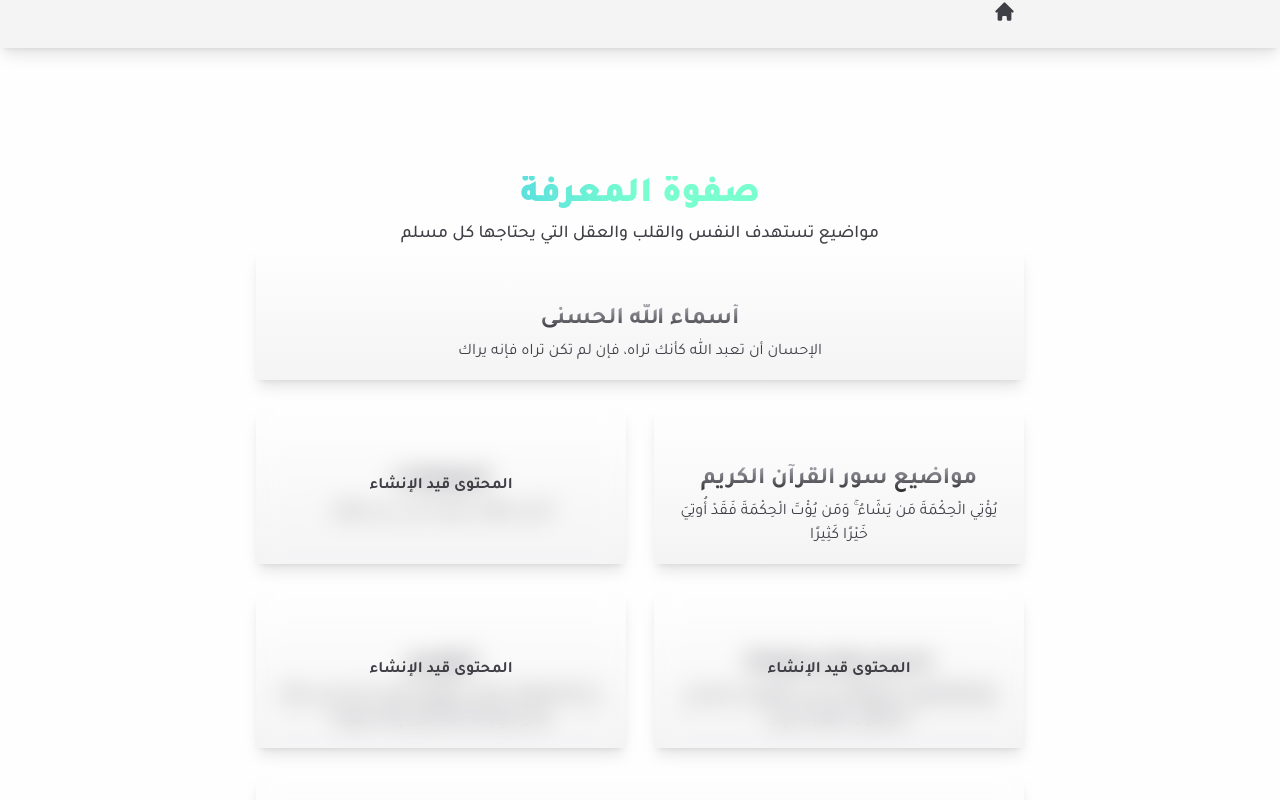
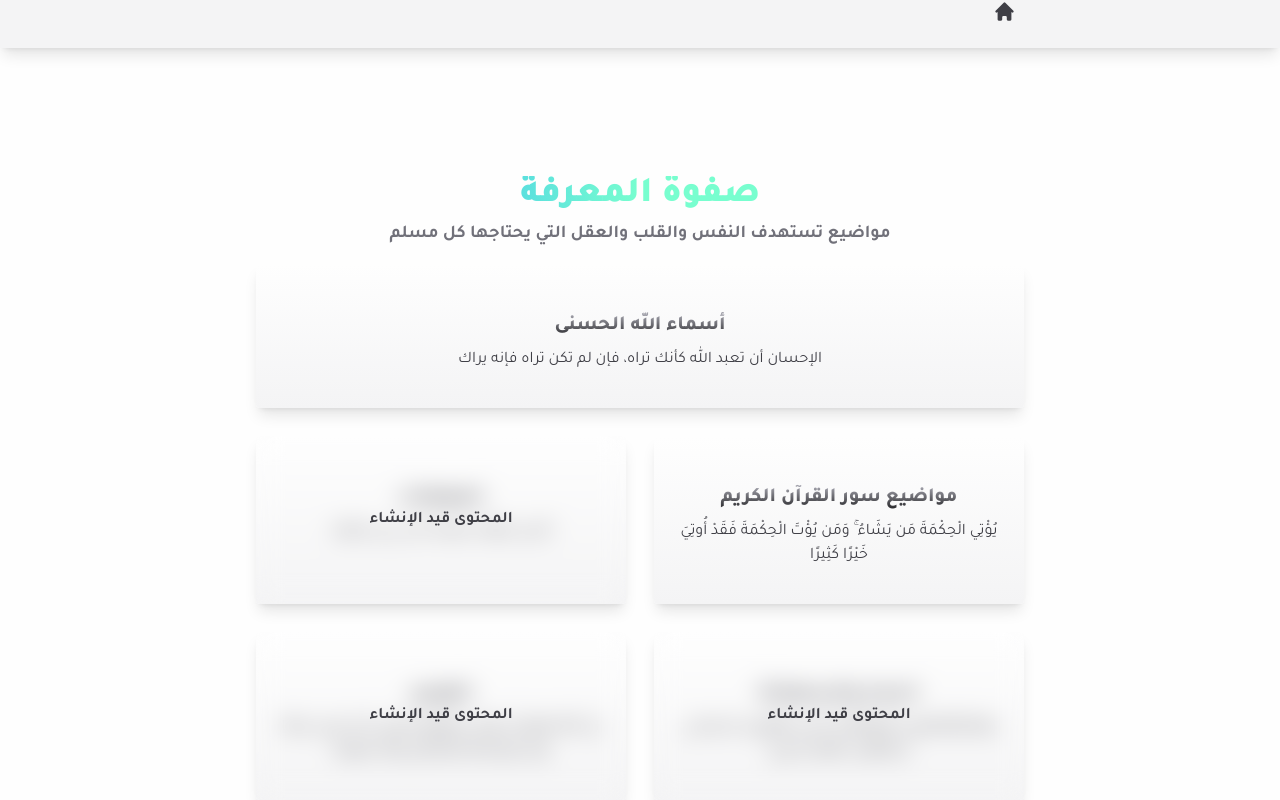
Before and after one commit to Ali-Hussein-dev/safwat-almaerifa, a Next.js app: page / in a window 1280 px wide. Shown: the top 800 px of the page. Built offline with nearby package versions, Linux system fonts and the light colour scheme; what tailwind-custom-utilities would draw is missing.

Commit message:
style: tweak hero cards

```diff
--- a/src/components/Hero/Hero.tsx
+++ b/src/components/Hero/Hero.tsx
@@ -2,7 +2,6 @@ import clsx from "clsx";
 import Link from "next/link";
 import * as React from "react";
 import { GoLinkExternal } from "react-icons/go";
-
 const list = [
   {
     name: "أسماء الله الحسنى",
@@ -63,7 +62,9 @@ export const Hero = () => {
       <h1 className="text-grad-primary mb-1 text-center text-3xl font-black lg:text-4xl">
         {content.h1}
       </h1>
-      <p className="px-3 text-center text-lg font-medium">{content.p}</p>
+      <p className="mb-4 px-3 text-center text-lg font-semibold text-zinc-500">
+        {content.p}
+      </p>
       <div className="grid gap-4 md:grid-cols-2 md:gap-7">
         {list.map((item, i) => (
           <Link
@@ -72,6 +73,7 @@ export const Hero = () => {
               `group relative rounded bg-gradient-to-t from-zinc-100 to-transparent shadow-lg duration-300 hover:shadow-xl`,
               i == 0 && "md:col-span-2",
               i == 5 && "md:col-span-2",
+              // css["card-bg"],
             )}
             href={item.href}
           >
@@ -82,9 +84,9 @@ export const Hero = () => {
             >
               <GoLinkExternal size="13" />
             </div>
-            <div className="px-2 pb-4 pt-7 md:px-4">
+            <div className="px-2 pb-9 pt-5 md:px-4">
               <div className="space-y-1 text-center">
-                <h2 className="text-grad-zinc text-2xl font-bold">
+                <h2 className="text-grad-zinc mb-2 text-xl font-extrabold">
                   {item.name}
                 </h2>
                 <p>{item.description}</p>
```
